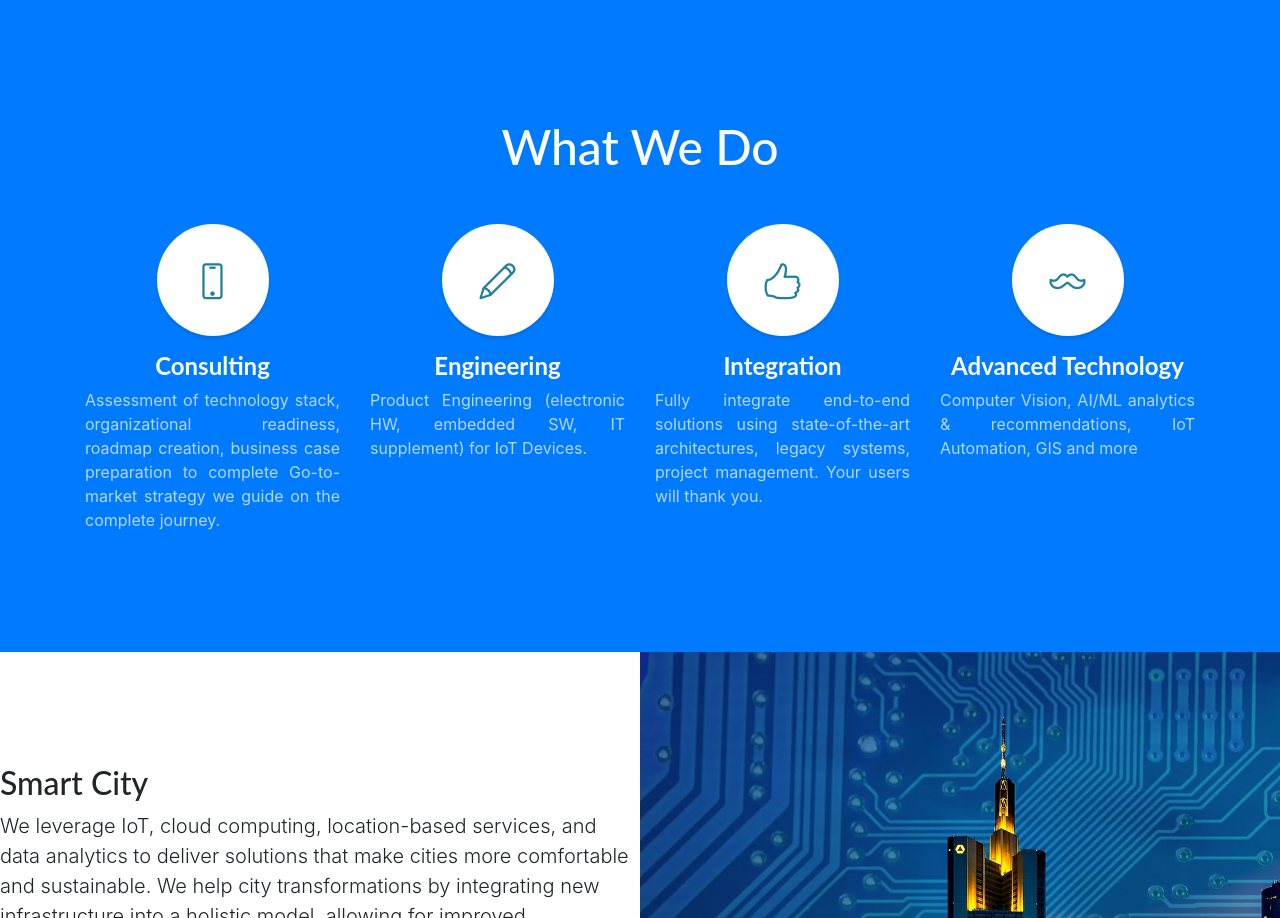
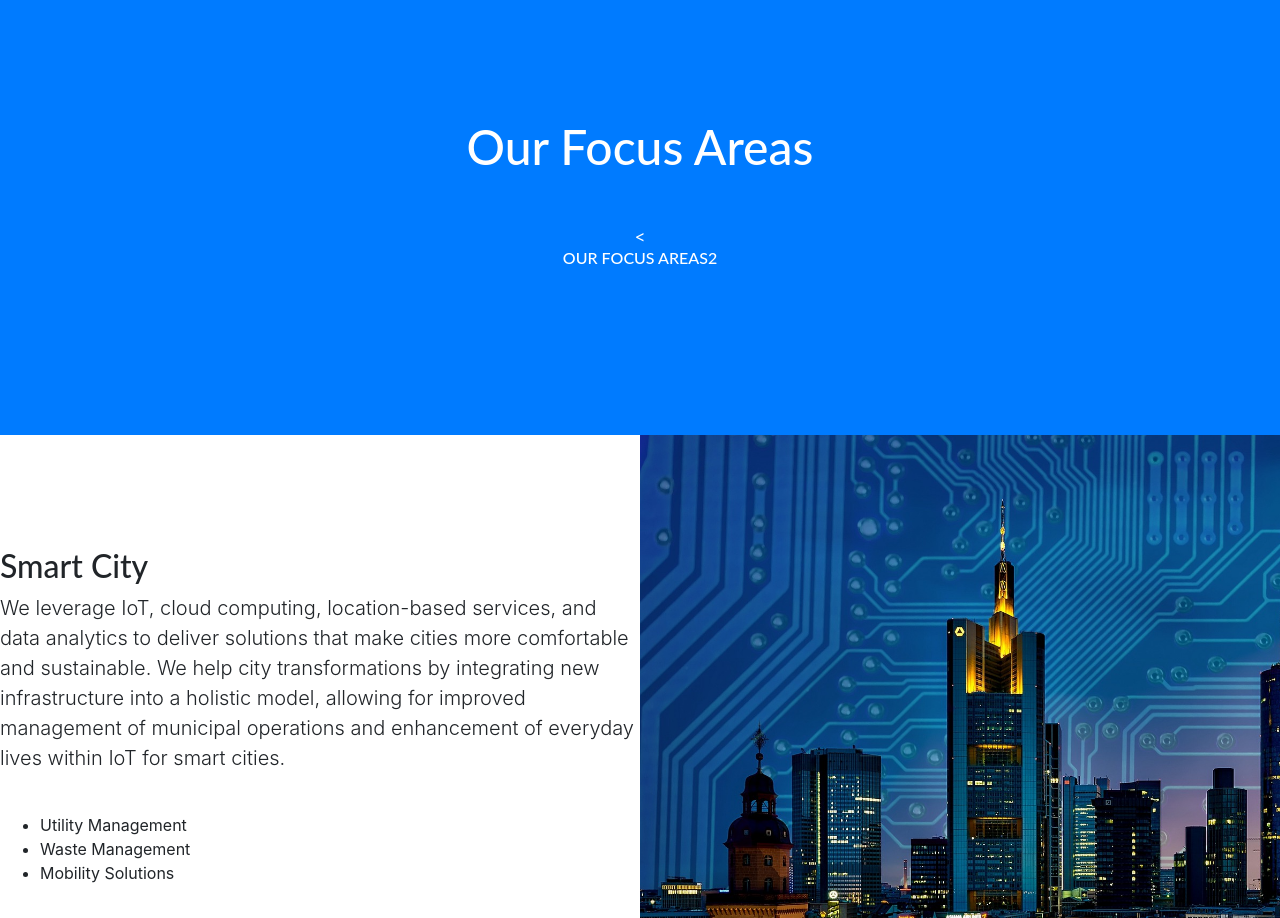
Before and after one commit to zargunes/zargunes.github.io, a website with bundled scripts: page index.html in a window 1280 px wide. Shown: the part 802-1720 px from the top of the page. Built offline with nearby package versions, Linux system fonts and the light colour scheme; files whose address does not match are found by name.

Commit message:
Removed Work-row

```diff
--- a/index.html
+++ b/index.html
@@ -72,8 +72,10 @@
     <div class="container">
       <div class="content-section-heading">
         <h3 class="text-secondary mb-0"></h3>
-        <h2 class="mb-5">What We Do</h2>
+        <h2 class="mb-5">Our Focus Areas</h2>
+	<<h3 class="mb-5">Our Focus Areas2</h3>
       </div>
+	<!-- Removed row
       <div class="row">
         <div class="col-lg-3 col-md-6 mb-5 mb-lg-0">
           <span class="service-icon rounded-circle mx-auto mb-3">
@@ -118,6 +120,7 @@
           Computer Vision, AI/ML analytics & recommendations, IoT Automation, GIS and more</p>
         </div>
       </div>
+ 	-->
     </div>
   </section>
 
```
